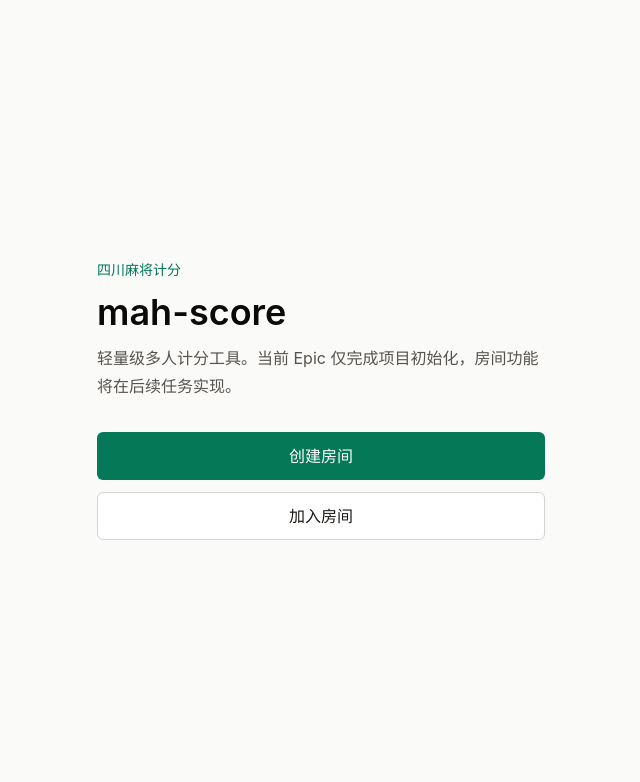
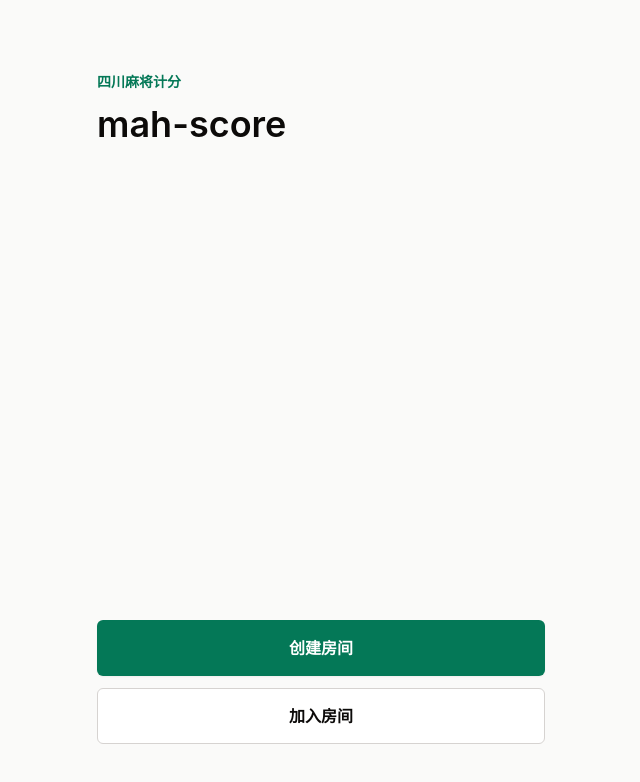
Before and after one commit to dengweiqiang22/mah-score, a React (Vite) app in the folder frontend/: page / in a window 1280 px wide. Shown: the top 782 px of the page, without its empty margins (319-959 px from the left). Built offline with nearby package versions, Linux system fonts and the light colour scheme.

Commit message:
feat(home): 实现首页入口页面
- 新增 HomePage 首页页面

- 新增 HomeActionButton 首页操作按钮组件

- 简化 App 组件，仅负责挂载首页

- 保留创建房间和加入房间入口，后续 Epic 接入业务逻辑

```diff
--- a/frontend/src/App.tsx
+++ b/frontend/src/App.tsx
@@ -1,30 +1,5 @@
+import { HomePage } from "./pages/HomePage";
+
 export function App() {
-  return (
-    <main className="min-h-screen bg-stone-50 px-5 py-8 text-stone-950">
-      <section className="mx-auto flex min-h-[calc(100vh-4rem)] w-full max-w-md flex-col justify-center gap-8">
-        <div className="space-y-3">
-          <p className="text-sm font-medium text-emerald-700">四川麻将计分</p>
-          <h1 className="text-4xl font-semibold tracking-normal">mah-score</h1>
-          <p className="text-base leading-7 text-stone-600">
-            轻量级多人计分工具。当前 Epic 仅完成项目初始化，房间功能将在后续任务实现。
-          </p>
-        </div>
-
-        <div className="grid gap-3">
-          <button
-            className="h-12 rounded-md bg-emerald-700 px-4 text-base font-medium text-white"
-            type="button"
-          >
-            创建房间
-          </button>
-          <button
-            className="h-12 rounded-md border border-stone-300 bg-white px-4 text-base font-medium text-stone-900"
-            type="button"
-          >
-            加入房间
-          </button>
-        </div>
-      </section>
-    </main>
-  );
+  return <HomePage />;
 }
--- /dev/null
+++ b/frontend/src/components/HomeActionButton.tsx
@@ -0,0 +1,20 @@
+interface HomeActionButtonProps {
+  readonly children: string;
+  readonly variant: "primary" | "secondary";
+}
+
+const variantClassName: Record<HomeActionButtonProps["variant"], string> = {
+  primary: "bg-emerald-700 text-white shadow-sm active:bg-emerald-800",
+  secondary: "border border-stone-300 bg-white text-stone-950 active:bg-stone-100",
+};
+
+export function HomeActionButton({ children, variant }: HomeActionButtonProps) {
+  return (
+    <button
+      className={`h-14 w-full rounded-md px-4 text-base font-semibold ${variantClassName[variant]}`}
+      type="button"
+    >
+      {children}
+    </button>
+  );
+}
--- /dev/null
+++ b/frontend/src/pages/HomePage.tsx
@@ -0,0 +1,19 @@
+import { HomeActionButton } from "../components/HomeActionButton";
+
+export function HomePage() {
+  return (
+    <main className="min-h-screen bg-stone-50 px-5 py-6 text-stone-950">
+      <section className="mx-auto flex min-h-[calc(100vh-3rem)] w-full max-w-md flex-col justify-between">
+        <div className="pt-12">
+          <p className="text-sm font-semibold text-emerald-700">四川麻将计分</p>
+          <h1 className="mt-3 text-4xl font-semibold tracking-normal">mah-score</h1>
+        </div>
+
+        <div className="grid gap-3 pb-8">
+          <HomeActionButton variant="primary">创建房间</HomeActionButton>
+          <HomeActionButton variant="secondary">加入房间</HomeActionButton>
+        </div>
+      </section>
+    </main>
+  );
+}
```
